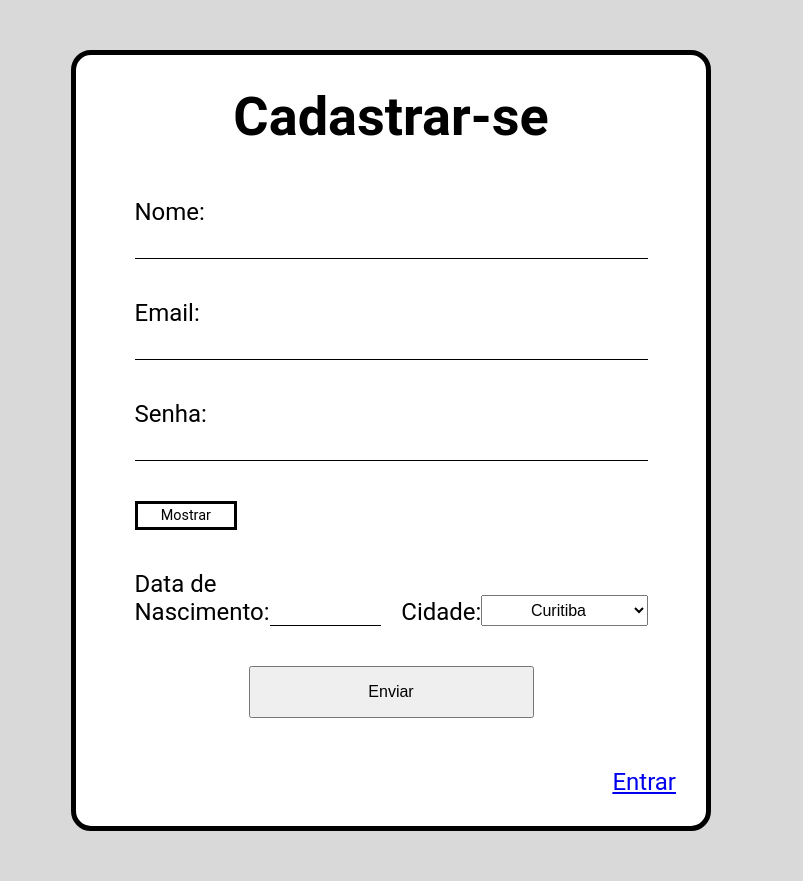
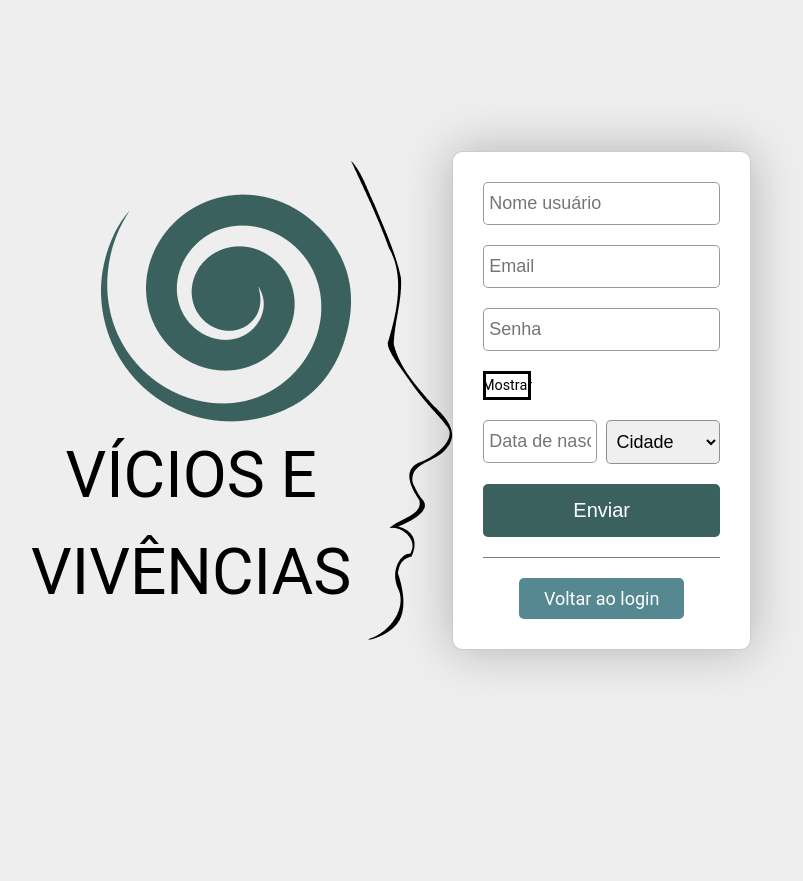
Before and after one commit to DimitriPD/ProjetoDetDel-Vicios, a PHP site: page /formulario/formCadastrar.php in a window 1280 px wide. Shown: the whole page, without its empty margins (249-1052 px from the left). After the commit the page ends 671 px from the top, so only its background shows below. Run offline with PHP 8.4, Linux system fonts and the light colour scheme; data comes from the database, SQL or seed files in the repository.

Commit message:
copiado o desing da tela de login e cadastro

```diff
--- a/formulario/formCadastrar.php
+++ b/formulario/formCadastrar.php
@@ -53,7 +53,7 @@
                 // Valores para comando SQL
                 $data = "$id, '{$dados['nome_usuario']}', '{$dados['email']}', '{$dados['senha']}', '$data_nasc_formatada', '$hora_cadastro', {$dados['seleciona-cidade']}, $tipo_usuario";
 
-                $_SESSION['succes-cadastro'] = 'Cadastro Realizado Com Sucesso!';
+                $_SESSION['succes-cadastro'] = 'Cadastro realizado com sucesso!';
                 // Faz um insert into no banco
                 insertIntoDb($conn, 'tb_usuarios', $data);
                 // Redireciona para página descrita
@@ -61,15 +61,26 @@
             }
         }
     ?>
+    <div class="container-form">
+        <div class='logo-header'>
+            <div class='texto-simbolo'>
+                <div class=simbolo>
+                    <img src='../img/logo/simbolo-index.png' alt=''>
+                </div>
+                <div class='texto texto-index'>
+                    <p>Vícios E</p>
+                    <p>Vivências</p>
+                </div>
+            </div>
+            <div class='rosto'>
+                <img src='../img/logo/rosto-index.png' alt=''>
+            </div>
+        </div>
 
         <div class="form-area" >
-        <section class='form-header'>
-            <h1>Cadastrar-se</h1>
-        </section>
             <form class='form ' id="form-cadastra" action="" method="POST" autocomplete="off" >
                 <div class="form-item">
-                <label for="id_nome_usuario_cadastrar">Nome: </label>
-                <input type="text" name="nome_usuario" id="id_nome_usuario_cadastrar" required value=<?php
+                    <input type="text" name="nome_usuario" id="id_nome_usuario_cadastrar" required placeholder="Nome usuário" value=<?php
                         if (isset($_SESSION['dadosCadastrar']['nome_usuario'])) {
                             echo $_SESSION['dadosCadastrar']['nome_usuario'];
                             unset($_SESSION['dadosCadastrar']['nome_usuario']);
@@ -79,9 +90,7 @@
                     ?>>
                 </div>
                 <div class="form-item aviso-email">
-
-                <label for="id_email">Email: </label>
-                <input type="text" name="email" id="id_email" oninput="mostraAvisoEmail(this)" required value=<?php
+                    <input type="text" name="email" id="id_email" oninput="mostraAvisoEmail(this)" required placeholder="Email" value=<?php
                     // Mantem o que ja foi digitado
                         if (isset($_SESSION['dadosCadastrar']['email'])) {
                             echo $_SESSION['dadosCadastrar']['email'];
@@ -99,8 +108,7 @@
                     ?>
                 </div>
                 <div class="form-item aviso-senha">
-                <label for="id_senha_cadastrar">Senha: </label>
-                <input type="password" name="senha" id="id_senha_cadastrar" oninput="mostraAvisoSenha(this)" class="esconde-senha" required value=<?php
+                    <input type="password" name="senha" id="id_senha_cadastrar" oninput="mostraAvisoSenha(this)" class="esconde-senha" required placeholder="Senha" value=<?php
                     // Mantem o que ja foi digitado
                         if (isset($_SESSION['dadosCadastrar']['senha'])) {
                             echo $_SESSION['dadosCadastrar']['senha'];
@@ -110,15 +118,12 @@
                         }
                     ?>>
                 </div>
-
                 <div class="form-item">
                     <div class='btn-mostra-senha' id='btn-form-cadastrar' tabindex="0" onclick='mostraSenha("id_senha_cadastrar", id)'>Mostrar</div>
                 </div>
-
-            <div class="form-item aviso-data">
-                <div class="item_duplo ">
-                    <label for="id_data_nascimento">Data de Nascimento: </label>
-                    <input type="text" name="data_nascimento" id="id_data_nascimento" oninput="mascaraNasc(this, event), mostraAvisoDataNasc(this)" required value=<?php
+                <div class="form-item ">
+                    <div class="item_duplo aviso-data">
+                        <input type="text" name="data_nascimento" id="id_data_nascimento" oninput="mascaraNasc(this, event), mostraAvisoDataNasc(this)" required placeholder="Data de nascimento" value=<?php
                     // Mantem o que ja foi digitado
                         if (isset($_SESSION['dadosCadastrar']['data_nascimento'])) {
                             echo $_SESSION['dadosCadastrar']['data_nascimento'];
@@ -128,15 +133,14 @@
                         }
                     ?>>
                     </div>
-
-                <div class="item_duplo">
+                    <div class="item_duplo aviso-cidade">
                         <?php
                             // Puxa do Banco as cidades cadastradas
                             $selectCidades = selectFromDb($conn, 'cod_cidade, nome_cidade', 'tb_cidades', null, 'cod_cidade desc');
                             if ($selectCidades) {
                                 echo '
-                                <label for="id_seleciona-cidade">Cidade: </label>
                                     <select name="seleciona-cidade" class="form-select" id="id_seleciona-cidade">
+                                    <option value="" disabled selected hidden> Cidade </option>
                                 ';      // Cria um opcao com cada cidade que foi puxada do banco
                                         while ($row = mysqli_fetch_assoc($selectCidades)) {
                                             echo " <option name='teste' class='op_select'  value='{$row['cod_cidade']}'>  {$row['nome_cidade']}  </option>";
@@ -146,15 +150,18 @@
                         ?>
                     </div>
                 </div>
-
                 <div class="form-item form-submit">
                     <button type="submit" name="submit" value='Enviar'>Enviar</button>
                 </div>
+
+                <div class="separa-form">
+                    <section class="muda-form">
+                        <a href="../index.php"> Voltar ao login </a>
+                    </section>
+                </div>
             </form>
 
-        <section class="muda-form">
-            <a href="../index.php"> Entrar </a>
-        </section>
+        </div>
     </div>
 
 </body>
--- a/formulario/formulario.css
+++ b/formulario/formulario.css
@@ -1,62 +1,55 @@
+.container-form {
+    display: flex;
+    align-items: center;
+    margin: 0 auto;
+    justify-content: space-between;
+    width: 56.25%;
+    height: 100vh;
+}
+
 .form-area {
+    position: relative;
+    width: 51%;
+}
+
+.form {
     font-size: 1.5rem;
     display: flex;
     flex-direction: column;
-    margin: 50px auto;
-    width: 50%;
+    align-items: center;
     padding: 30px;
-    border: 5px solid black;
+    border: 1px solid rgba(0, 0, 0, .2);
     background-color: white;
-    border-radius: 20px;
-    align-items: end;
-}
-
-.form-header {
-    font-size: 1.5em;
-    display: flex;
-    flex-direction: column;
-    justify-content: space-around;
-    align-items: center;
-    width: 100%;
-}
-
-.form {
-    width: 100%;
-    display: flex;
-    flex-direction: column;
-    align-items: center;
-    padding: 30px 0;
+    border-radius: 10px;
+    box-shadow: 0px 0px 50px rgba(0, 0, 0, .25);
 }
 
 .form-item {
-    width: 90%;
     display: flex;
     flex-direction: column;
-    padding: 20px 0;
+    width: 100%;
+    padding-bottom: 20px;
 }
 
-.form-item input[type=text], .form-item input[type=password] {
-    font-size: 1.2rem;
-    border: none;
-    border-bottom: 1px solid black;
+.form-item input, .form-item select  {
     width: 100%;
-    padding: 5px 0;
-    padding-left: 20px;
+    padding: 10px 5px;
+    font-size: 1.125rem;
+    border: 1px solid rgba(0, 0, 0, .4);
+    border-radius: 5px;
 }
 
 .form-item:has(> .item_duplo) {
     display: flex;
     flex-direction: row;
-    align-items: end;
+    align-items: start;
     flex-wrap: wrap;
     justify-content: space-between;
-    /* grid-template-columns: 1fr 1fr; */
 }
 
 .item_duplo {
     display: flex;
-    flex-direction: row;
-    align-items: end;
+    flex-direction: column;
     justify-content: space-between;
     width: 48%;
 }
@@ -66,13 +59,6 @@
     color: white;
     font-size: 1rem;
     margin :5px 0px;
-    padding: 5px;
-}
-
-.form-select {
-    font-size: 1rem;
-    width: 70%;
-    text-align: center;
     padding: 5px;
 }
 
@@ -86,7 +72,6 @@
     padding: 3px;
     border: 3px solid;
     transition: .3s;
-
 }
 
 .btn-mostra-senha:focus {
@@ -94,12 +79,36 @@
 }
 
 .form-submit {
-    width: 50%;
+    width: 100%;
 }
 
 .form-submit button {
     padding: 15px;
-    font-size: 1rem;
+    font-size: 1.25rem;
     cursor: pointer;
+    background-color: #3B615E;
+    color: white;
+    border: none;
+    border-radius: 5px;
+}
 
+.separa-form {
+    display: flex;
+    align-items: center;
+    justify-content: center;
+    width: 100%;
+    border-top: 1px solid rgba(0, 0, 0, .5);
+    padding-top: 20px;
 }
+
+.muda-form a {
+    display: flex;
+    align-items: center;
+    justify-content: center;
+    background-color: #558890;
+    padding: 10px 25px;
+    border-radius: 5px;
+    font-size: 1.125rem;
+    color: white;
+    text-decoration: none;
+}
--- a/formulario/formulario.js
+++ b/formulario/formulario.js
@@ -127,9 +127,18 @@ form_cadastra.addEventListener('submit', (event) => {
     const email = document.querySelector('#id_email').value
     const senha_hash = document.querySelector('#id_senha_cadastrar').value
     const data_nascimento = document.querySelector('#id_data_nascimento').value
+    const select_cidades = document.querySelector('.form-select')
+    const cidade = select_cidades.options[select_cidades.selectedIndex].value
     if (nome_usuario.trim() === '' || email.trim() === '' || senha_hash.trim() === '' || data_nascimento.trim() === '') {
         event.preventDefault()
         alert("Preencha todos os campos!")
+        return false
+    }
+
+    if (cidade === '') {
+        event.preventDefault()
+        const aviso_cidade = new CriaElemento('p', 'aviso-erro', 'Selecione uma cidade')
+        document.querySelector('.aviso-cidade').appendChild(aviso_cidade.elemento)
         return false
     }
 
--- a/relatos/relatos.php
+++ b/relatos/relatos.php
@@ -10,11 +10,6 @@
     <meta charset="UTF-8">
     <meta name="viewport" content="width=device-width, initial-scale=1.0">
     <link rel="shortcut icon" href="../img/icones/detdelunity.jpeg" type="image/x-icon">
-
-        <!-- link font family -->
-    <link rel="preconnect" href="https://fonts.googleapis.com">
-    <link rel="preconnect" href="https://fonts.gstatic.com" crossorigin>
-    <link href="https://fonts.googleapis.com/css2?family=Hind+Guntur:wght@300&family=Roboto:wght@100;300;500;700&display=swap" rel="stylesheet">
 
     <link rel="stylesheet" href="../style.css">
     <link rel="stylesheet" href="./relatos.css">
--- a/style.css
+++ b/style.css
@@ -5,18 +5,17 @@
 }
 
 .session-error, .session-success{
-    background-color: red;
-    color: white;
+    color: red;
     padding: 10px 0;
     text-align: center;
 }
 
 .session-success {
-    background-color: green;
+    color: green;
 }
 
 body {
-    background-color: #D9D9D9;
+    background-color: #EEEEEE;
     font-size: 16px;
     font-family: 'Hind Guntur', sans-serif;
     font-family: 'Roboto', sans-serif;
@@ -45,7 +44,6 @@ header {
     justify-content: center;
     display: flex;
     flex-direction: row;
-    height: 15%;
 }
 
 .logo-header .texto-simbolo {
@@ -61,6 +59,16 @@ header {
     font-size: 1.875rem;
     line-height: 105%;
     padding-top: 5px;
+}
+
+.logo-header .texto-index {
+    font-size: 4rem;
+    padding-top: 50px;
+    padding-top: 20px;
+}
+
+.logo-header .texto-index p + p {
+    margin-top: 30px;
 }
 
 nav {
@@ -184,7 +192,7 @@ nav {
 
 
 .container {
-    width: 50%;
+    width: 56.25%;
     height: auto;
     margin: 0 auto;
     border-right: 2px solid black;
```
Also changed, not shown: index.php (+26 -19 lines), img/logo/rosto-index.png (added), img/logo/simbolo-index.png (added). Lines whose indentation alone changed are shown as unchanged.
